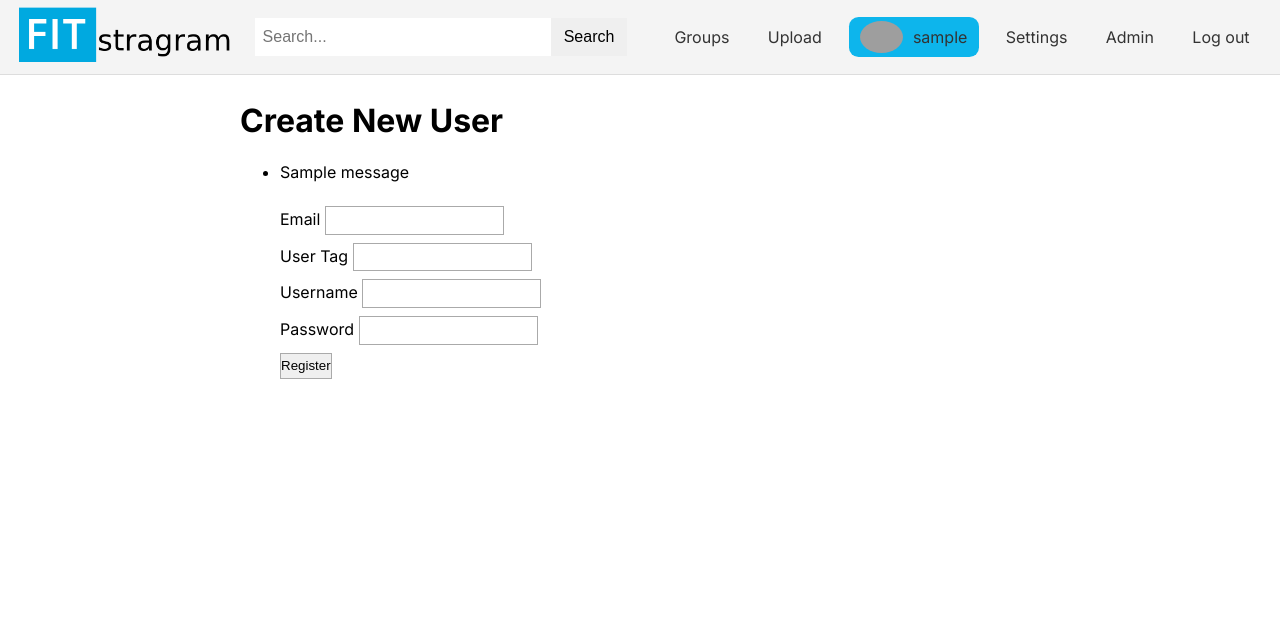
After one commit to Megnas/IIS-Fitstagram, a Flask app: page /admin/create_user in a window 1280 px wide. The commit adds this page. Shown: the top 619 px of the page. Run offline with Flask 3, Linux system fonts and the light colour scheme; a user stored in the database is signed in; tables that the repository leaves empty hold one stand-in row (values such as "Sample post"); one stand-in notice (Sample message) is shown; some libraries are stand-ins or nearby versions; grey boxes are pictures that could not be loaded.

Commit message:
feat: admin user creation

```diff
--- a/src/modules/admin_template.py
+++ b/src/modules/admin_template.py
@@ -7,6 +7,7 @@ from flask_wtf.file import FileField, FileAllowed
 from flask_wtf import FlaskForm
 
 from .user_manager import update_user
+from .user_manager import create_user as register_new_user
 
 from .db import Roles, User, db, Tag
 
@@ -116,3 +117,45 @@ def admin_block_tag(tag_id):
     tag.blocked = not tag.blocked
     db.session.commit()
     return redirect(url_for('admin.admin_tags'))
+
+class RegisterForm(FlaskForm):
+    email = StringField('Email', validators=[
+        DataRequired(),
+        Email(),
+        Length(min=5, max=128)
+    ])
+    unique_id = StringField('UID', validators=[
+        DataRequired(),
+        Length(min=5, max=128),
+        Regexp(r'^[a-z0-9_]+$', message="UID must not contain spaces or uppercase letters and can only include lowercase letters, numbers, and underscores.")
+    ])
+    username = StringField('Username', validators=[
+        DataRequired(),
+        Length(min=3, max=32)
+    ])
+    password = PasswordField('New Password')
+    submit = SubmitField('Register')
+
+@bp.route('/admin/create_user', methods=['GET', 'POST'])
+def create_user():
+    if not(current_user.role == Roles.ADMIN):
+        abort(401, description="Not allowed")
+
+    form = RegisterForm()
+
+    if form.validate_on_submit():
+        try:
+            user = register_new_user(username=form.username.data, pwd=form.password.data, mail=form.email.data, uid=form.unique_id.data)
+            flash('User creation succesful', 'danger')
+            return redirect(url_for('admin.create_user'))
+        except Exception as e:
+            flash('Registration Failed.', 'danger')
+            print("Registration failed!", e)
+
+    if form.unique_id.errors:
+        flash("User ID must not contain spaces or uppercase letters and can only include lowercase letters, numbers, and underscores.", 'danger')
+
+    if form.email.errors:
+        flash("Email format invalid", 'danger')
+
+    return render_template('admin_create_user.html', form=form)
--- /dev/null
+++ b/src/templates/admin_create_user.html
@@ -0,0 +1,51 @@
+<!-- templates/admin_create_user.html -->
+{% extends "base.html" %}
+
+{% block title %}
+Create User
+{% endblock %}
+
+{% block content %}
+<div class="general_view_page_container">
+<h1>Create New User</h1>
+<!-- Flash message for success or errors -->
+{% with messages = get_flashed_messages(with_categories=true) %}
+{% if messages %}
+    <ul>
+        {% for category, message in messages %}
+            <li class="{{ category }}">{{ message }}</li>
+        {% endfor %}
+    </ul>
+{% endif %}
+{% endwith %}
+
+<!-- Create User Form -->
+<form method="POST" action="{{ url_for('admin.create_user') }}" enctype="multipart/form-data" class="upload_form">
+    {{ form.hidden_tag() }}
+
+    <div class="form-group">
+        <label for="email">Email</label>
+        {{ form.email(class="form-control") }}
+    </div>
+
+    <div class="form-group">
+        <label for="unique_id">User Tag</label>
+        {{ form.unique_id(class="form-control") }}
+    </div>
+
+    <div class="form-group">
+        <label for="username">Username</label>
+        {{ form.username(class="form-control") }}
+    </div>
+
+    <div class="form-group">
+        <label for="password">Password</label>
+        {{ form.password(class="form-control") }}
+    </div>
+
+    <div class="form-group">
+        {{ form.submit(class="btn btn-primary") }}
+    </div>
+</form>
+</div>
+{% endblock %}
--- a/src/templates/admin_users.html
+++ b/src/templates/admin_users.html
@@ -8,6 +8,9 @@ Admin Page
 {% block content %}
 
 {% if current_user_is_admin() %}
+
+<a href="{{ url_for('admin.create_user') }}">Create New User</a>
+
 <h2>Moderators</h2>
 <ul>
     {% for user in moderators %}
```
